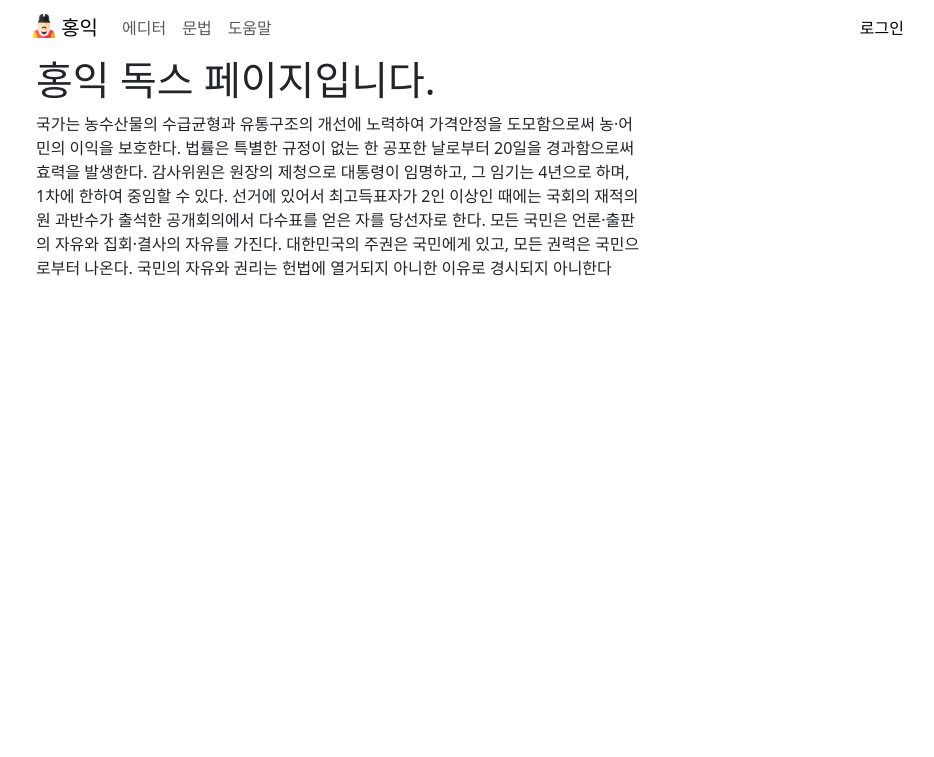
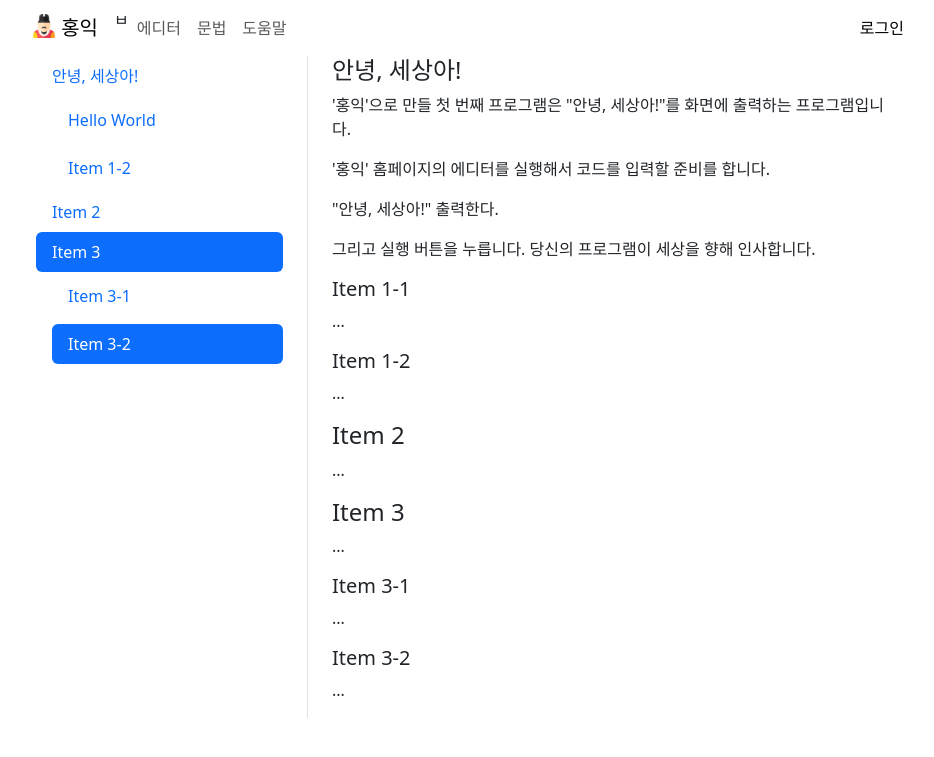
Before and after one commit to hongik2023graduationproject/hong-ik-service, a Django app: page /docs/ in a window 1280 px wide. Shown: the top 757 px of the page, without its empty margins (172-1106 px from the left). Run offline with Django 4.2, Linux system fonts and the light colour scheme; parts of the project's set-up code (start-up, migrations or seed data) failed here and were passed over.

Commit message:
- 독스 일부 추가 및 에디터 생성 초기 단계

```diff
--- a/HongikProject/settings.py
+++ b/HongikProject/settings.py
@@ -43,6 +43,7 @@ INSTALLED_APPS = [
     'django.contrib.messages',
     'django.contrib.staticfiles',
     'docs.apps.DocsConfig',
+    'editor.apps.EditorConfig',
 ]
 
 MIDDLEWARE = [
--- a/HongikProject/urls.py
+++ b/HongikProject/urls.py
@@ -28,4 +28,6 @@ urlpatterns = [
     path('accounts/register/done/', UserCreateDoneTemplateView.as_view(), name='register_done'),
 
     path('docs/', include('docs.urls')),
+
+    path('editor/', include('editor.urls')),
 ]
--- /dev/null
+++ b/editor/urls.py
@@ -0,0 +1,7 @@
+ㅂㅂfrom django.urls import path
+from .views import editor_view
+
+app_name = 'editor'
+urlpatterns = [
+    path('', editor_view, name='home'),
+]
--- a/templates/base.html
+++ b/templates/base.html
@@ -38,7 +38,7 @@
             </button>
             <div class="collapse navbar-collapse" id="navbarNavAltMarkup">
                 <div class="navbar-nav">
-                    <a class="nav-link" href="#">에디터</a>
+ㅂ                    <a class="nav-link" href="{%  url 'editor:home' %}">에디터</a>
                     <a class="nav-link" href="{% url 'docs:home' %}">문법</a>
                     <a class="nav-link" href="#">도움말</a>
                 </div>
--- a/templates/docs/home.html
+++ b/templates/docs/home.html
@@ -11,12 +11,61 @@
 {% endblock %}
 
 {% block content %}
-    <div class="box">
-        <h1>홍익 독스 페이지입니다.</h1>
-        <p>
-            국가는 농수산물의 수급균형과 유통구조의 개선에 노력하여 가격안정을 도모함으로써 농·어민의 이익을 보호한다. 법률은 특별한 규정이 없는 한 공포한 날로부터 20일을 경과함으로써 효력을 발생한다. 감사위원은 원장의 제청으로 대통령이 임명하고, 그 임기는 4년으로 하며, 1차에 한하여 중임할 수 있다.
-            선거에 있어서 최고득표자가 2인 이상인 때에는 국회의 재적의원 과반수가 출석한 공개회의에서 다수표를 얻은 자를 당선자로 한다. 모든 국민은 언론·출판의 자유와 집회·결사의 자유를 가진다. 대한민국의 주권은 국민에게 있고, 모든 권력은 국민으로부터 나온다. 국민의 자유와 권리는 헌법에 열거되지 아니한 이유로 경시되지 아니한다
-        </p>
+    <div class="row">
+        <div class="col-4">
+            <nav id="navbar-example3" class="h-100 flex-column align-items-stretch pe-4 border-end">
+                <nav class="nav nav-pills flex-column">
+                    <a class="nav-link" href="#item-1">안녕, 세상아!</a>
+                    <nav class="nav nav-pills flex-column">
+                        <a class="nav-link ms-3 my-1" href="#item-1-1">Hello World</a>
+                        <a class="nav-link ms-3 my-1" href="#item-1-2">Item 1-2</a>
+                    </nav>
+                    <a class="nav-link" href="#item-2">Item 2</a>
+                    <a class="nav-link" href="#item-3">Item 3</a>
+                    <nav class="nav nav-pills flex-column">
+                        <a class="nav-link ms-3 my-1" href="#item-3-1">Item 3-1</a>
+                        <a class="nav-link ms-3 my-1" href="#item-3-2">Item 3-2</a>
+                    </nav>
+                </nav>
+            </nav>
+        </div>
+
+        <div class="col-8">
+            <div data-bs-spy="scroll" data-bs-target="#navbar-example3" data-bs-smooth-scroll="true"
+                 class="scrollspy-example-2" tabindex="0">
+                <div id="item-1">
+                    <h4>안녕, 세상아!</h4>
+                    <p>'홍익'으로 만들 첫 번째 프로그램은 "안녕, 세상아!"를 화면에 출력하는 프로그램입니다.</p>
+                    <p>'홍익' 홈페이지의 에디터를 실행해서 코드를 입력할 준비를 합니다.</p>
+                    <p>"안녕, 세상아!" 출력한다.</p>
+                    <p>그리고 실행 버튼을 누릅니다. 당신의 프로그램이 세상을 향해 인사합니다.</p>
+                </div>
+                <div id="item-1-1">
+                    <h5>Item 1-1</h5>
+                    <p>...</p>
+                </div>
+                <div id="item-1-2">
+                    <h5>Item 1-2</h5>
+                    <p>...</p>
+                </div>
+                <div id="item-2">
+                    <h4>Item 2</h4>
+                    <p>...</p>
+                </div>
+                <div id="item-3">
+                    <h4>Item 3</h4>
+                    <p>...</p>
+                </div>
+                <div id="item-3-1">
+                    <h5>Item 3-1</h5>
+                    <p>...</p>
+                </div>
+                <div id="item-3-2">
+                    <h5>Item 3-2</h5>
+                    <p>...</p>
+                </div>
+            </div>
+        </div>
     </div>
 
 {% endblock %}
--- /dev/null
+++ b/templates/editor/editor.html
@@ -0,0 +1 @@
+{% extends 'base.html' %}
--- a/templates/home.html
+++ b/templates/home.html
@@ -42,7 +42,7 @@
                 학습 체크를 위한 간단한 문법 문제도 제공할 예정이에요.<br/>
             </p>
             <div style="height: 30px"></div>
-            <a href="/grammer">문법 공부해보기 →</a>
+            <a href="{% url 'docs:home' %}">문법 공부해보기 →</a>
         </div>
         <div style="height: 80px"></div>
         <div>
@@ -55,7 +55,7 @@
                 <span>웹 컴파일러 서비스</span>를 제공해요.<br/>
             </p>
             <div style="height: 30px"></div>
-            <a href="/editor">코드 실행해보기 →</a>
+            <a href="{% url 'editor:home' %}">코드 실행해보기 →</a>
         </div>
     </div>
 {% endblock %}
```
